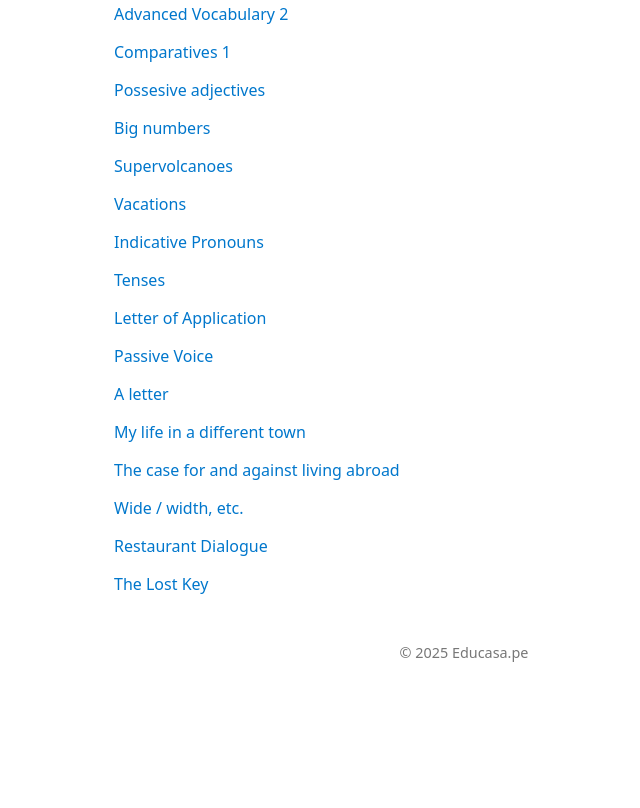
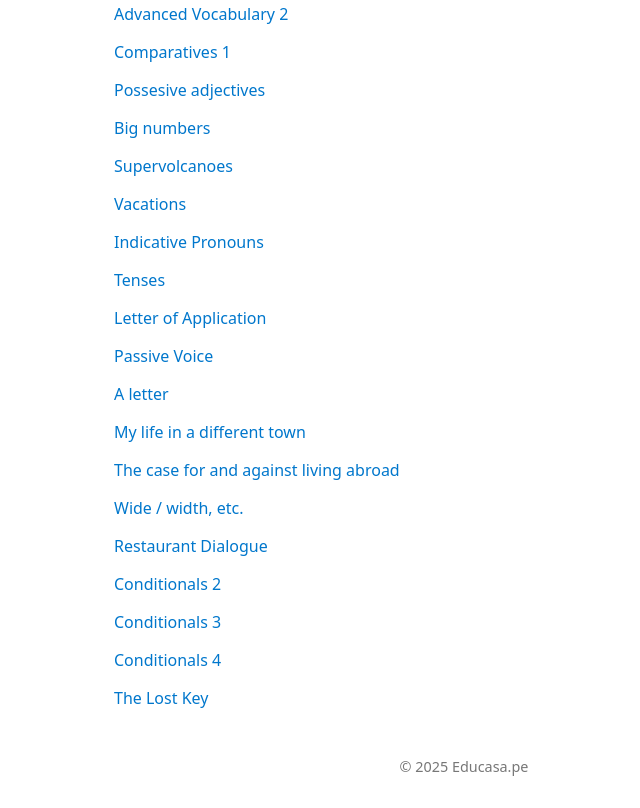
Before and after one commit to e09161/old_house_painting, a plain HTML site: page index.html in a window 1280 px wide. Shown: the part 611-1419 px from the top of the page, without its empty margins (176-816 px from the left). Before the commit the page ends 1305 px from the top, so only its background shows below. Drawn offline with Linux system fonts and the light colour scheme.

Commit message:
Update index.html

```diff
--- a/index.html
+++ b/index.html
@@ -82,6 +82,9 @@
       <li><a href="https://e09161.github.io/old_house_painting/page24.html">The case for and against living abroad</a></li>
       <li><a href="https://e09161.github.io/old_house_painting/page25.html">Wide / width, etc.</a></li>
       <li><a href="https://e09161.github.io/old_house_painting/page26.html">Restaurant Dialogue</a></li>
+      <li><a href="https://e09161.github.io/old_house_painting/page27.html">Conditionals 2</a></li>
+      <li><a href="https://e09161.github.io/old_house_painting/page28.html">Conditionals 3</a></li>
+      <li><a href="https://e09161.github.io/old_house_painting/page29.html">Conditionals 4</a></li>
       <li><a href="lost_key.html">The Lost Key</a></li>
       <!-- Add more exercises here -->
     </ul>
```
